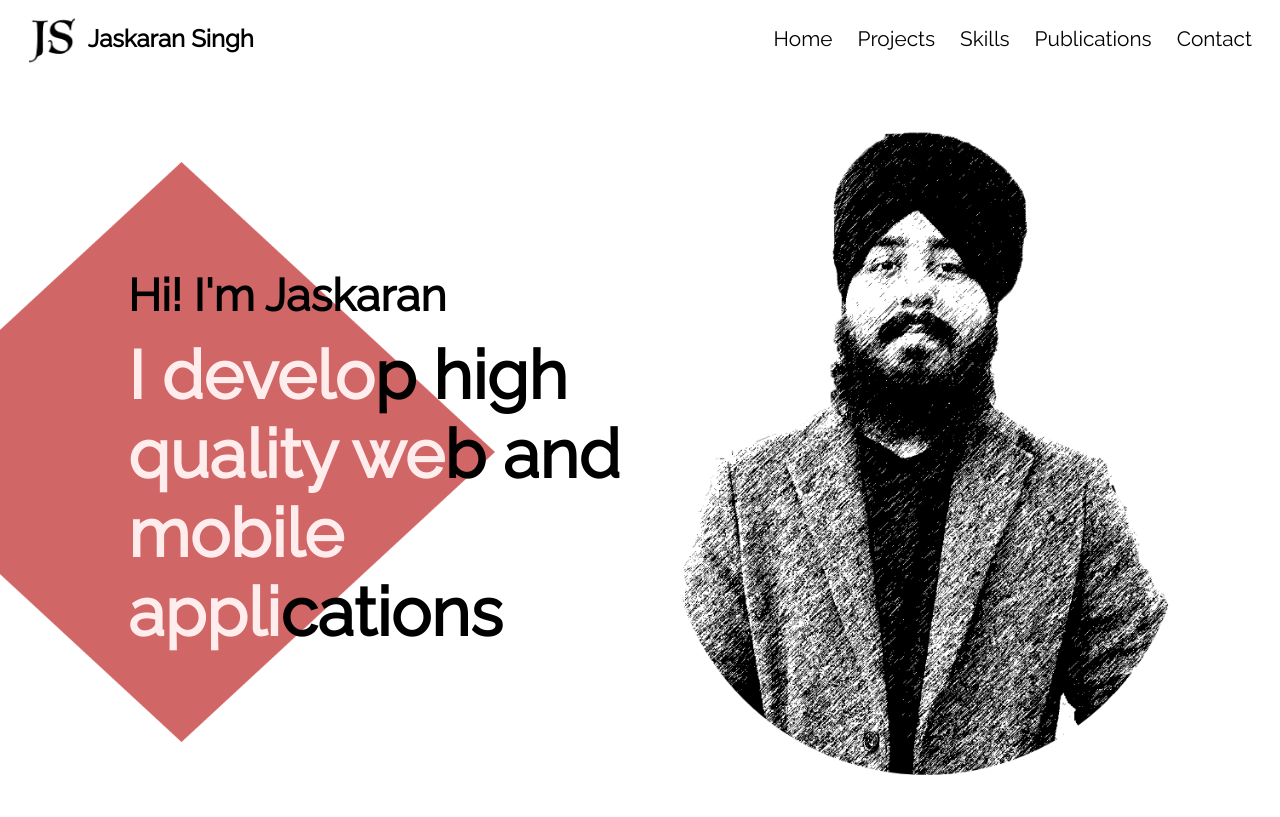
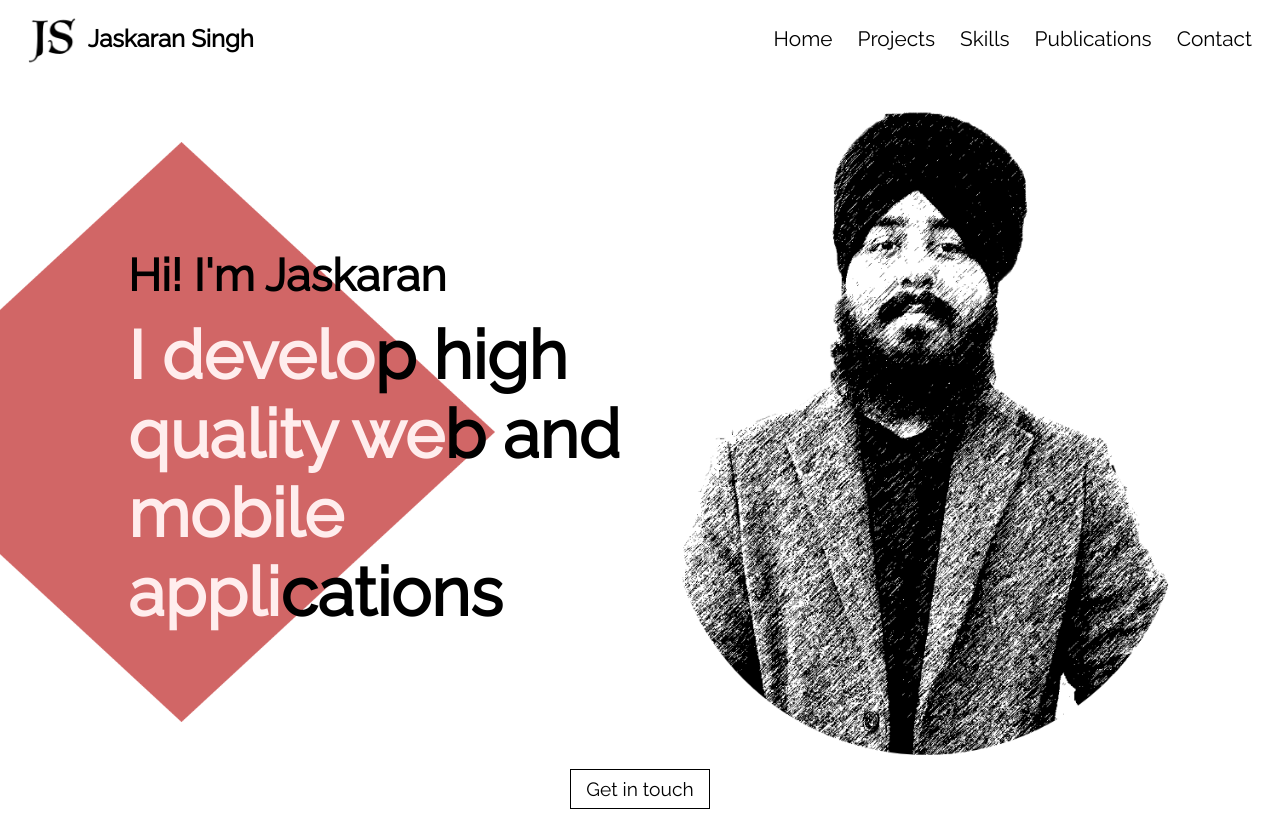
Before and after one commit to TheCoderSingh/portfolio, a React (Create React App) app: page / in a window 1280 px wide. Built offline with nearby package versions, Linux system fonts and the light colour scheme.

Commit message:
Add contact button

```diff
--- a/src/components/Home/Home.js
+++ b/src/components/Home/Home.js
@@ -5,6 +5,7 @@ import Jas from "../../assets/Jas.png";
 
 const Home = () => {
     return (
+        <div>
             <div id="home">
                 <div className="info">
                     <img src={Diamond} alt="Diamond" />
@@ -20,6 +21,10 @@ const Home = () => {
                     <img src={Jas} alt="Jaskaran Picture" />
                 </div>
             </div>
+            <div className="contact-btn">
+                <button>Get in touch</button>
+            </div>
+        </div>
     );
 }
 
--- a/src/components/Home/Home.scss
+++ b/src/components/Home/Home.scss
@@ -5,7 +5,7 @@
     justify-content: space-between;
     align-items: center;
     font-family: 'Raleway', sans-serif;
-    margin-top: 60px;
+    margin-top: 40px;
 
     .info {
         position: relative;
@@ -40,6 +40,20 @@
 
     .main-img {
         margin-right: 170px;
+    }
+}
+
+.contact-btn {
+    text-align: center;
+    margin-top: 10px;
+
+    button {
+        background: none;
+        border: 1px solid;
+        padding: 8px 15px;
+        cursor: pointer;
+        font-family: "Raleway", sans-serif;
+        font-size: 1.2em;
     }
 }
 
```
Lines whose indentation alone changed are shown as unchanged.
